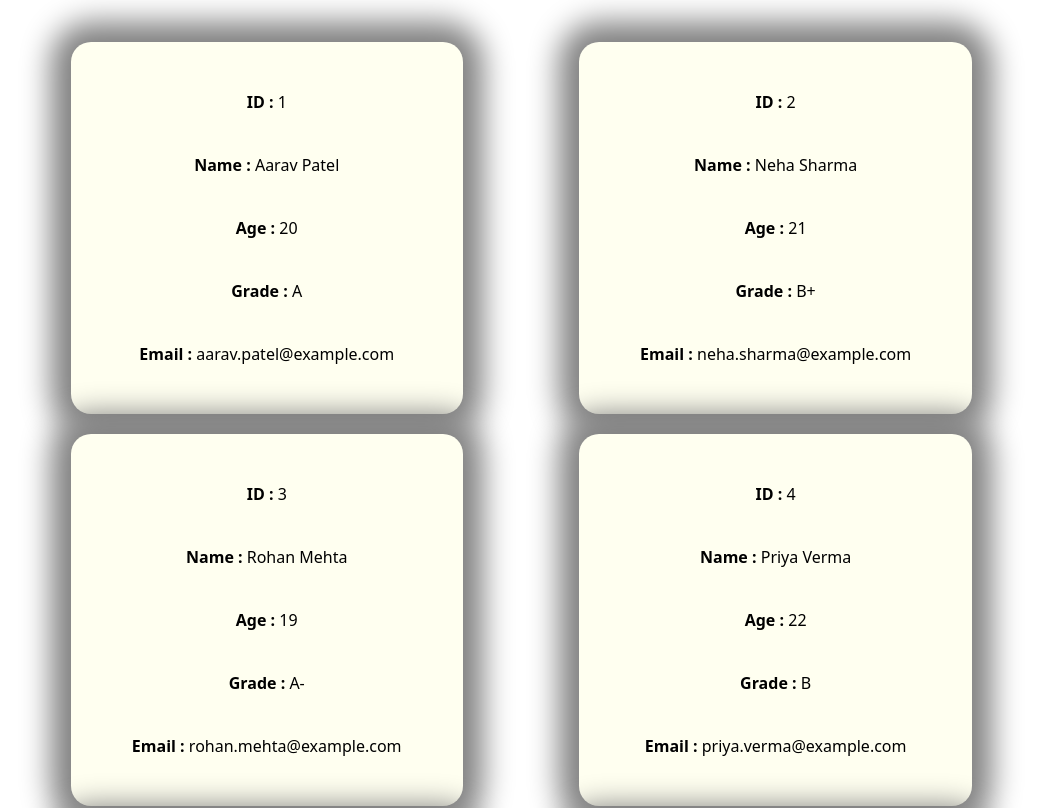
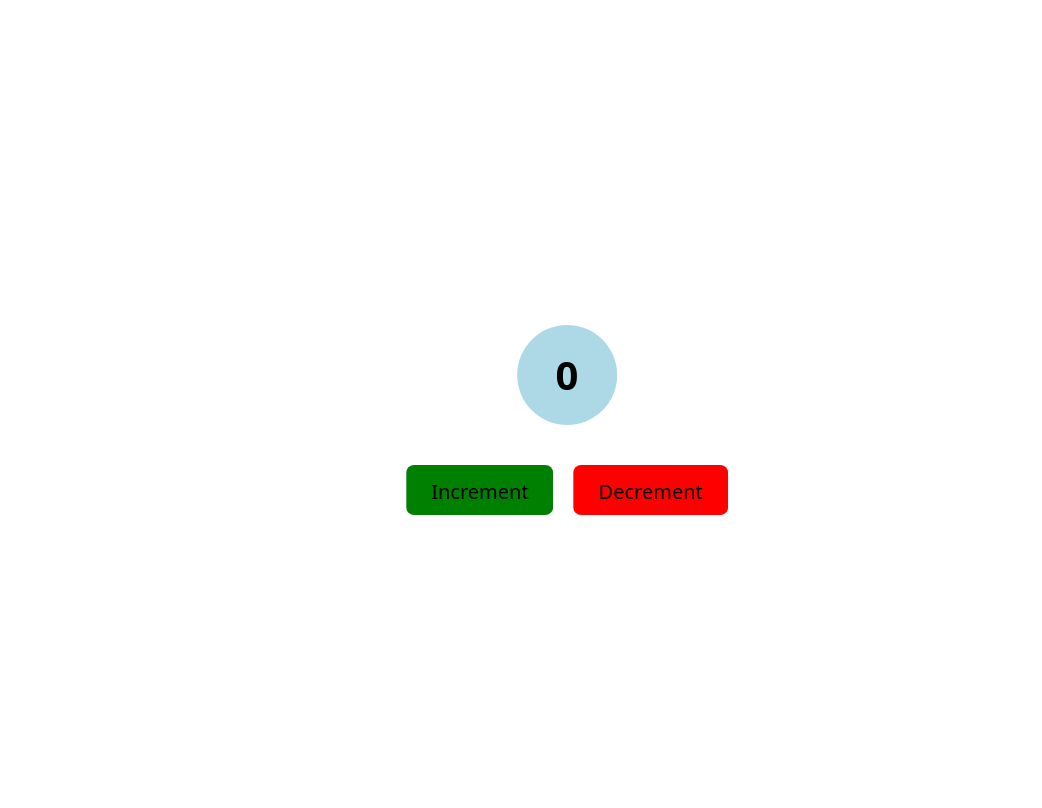
Before and after one commit to kakadiya326/React-Practice-Vector, a React (Vite) app in the folder firstApp/: page / in a window 1280 px wide. Shown: the top 808 px of the page, without its empty margins (73-1115 px from the left). Built offline with nearby package versions, Linux system fonts and the light colour scheme.

Commit message:
useState() use and need

```diff
--- a/firstApp/src/App.jsx
+++ b/firstApp/src/App.jsx
@@ -10,101 +10,101 @@ import RenderArrObj5 from './Components/RenderArrObj5'
 import RenderProps6 from './Components/RenderProps6'
 import RenderPropsBtn7 from './Components/RenderPropsBtn7'
 import RCompIterateArrObj8 from './Components/RCompIterateArrObj8'
+import StateManage9 from './Components/StateManage9'
 
 function App() {
 
-  let students = [
-    {
-      "Id": 1,
-      "Name": "Aarav Patel",
-      "Age": 20,
-      "Grade": "A",
-      "Email": "aarav.patel@example.com"
-    },
-    {
-      "Id": 2,
-      "Name": "Neha Sharma",
-      "Age": 21,
-      "Grade": "B+",
-      "Email": "neha.sharma@example.com"
-    },
-    {
-      "Id": 3,
-      "Name": "Rohan Mehta",
-      "Age": 19,
-      "Grade": "A-",
-      "Email": "rohan.mehta@example.com"
-    },
-    {
-      "Id": 4,
-      "Name": "Priya Verma",
-      "Age": 22,
-      "Grade": "B",
-      "Email": "priya.verma@example.com"
-    },
-    {
-      "Id": 5,
-      "Name": "Karan Singh",
-      "Age": 20,
-      "Grade": "A",
-      "Email": "karan.singh@example.com"
-    },
-    {
-      "Id": 6,
-      "Name": "Ananya Iyer",
-      "Age": 21,
-      "Grade": "A+",
-      "Email": "ananya.iyer@example.com"
-    },
-    {
-      "Id": 7,
-      "Name": "Vikram Joshi",
-      "Age": 23,
-      "Grade": "B-",
-      "Email": "vikram.joshi@example.com"
-    },
-    {
-      "Id": 8,
-      "Name": "Sneha Kulkarni",
-      "Age": 19,
-      "Grade": "A",
-      "Email": "sneha.kulkarni@example.com"
-    },
-    {
-      "Id": 9,
-      "Name": "Rahul Nair",
-      "Age": 22,
-      "Grade": "B+",
-      "Email": "rahul.nair@example.com"
-    },
-    {
-      "Id": 10,
-      "Name": "Pooja Choudhary",
-      "Age": 20,
-      "Grade": "A-",
-      "Email": "pooja.choudhary@example.com"
-    }
-  ]
+  // let students = [
+  //   {
+  //     "Id": 1,
+  //     "Name": "Aarav Patel",
+  //     "Age": 20,
+  //     "Grade": "A",
+  //     "Email": "aarav.patel@example.com"
+  //   },
+  //   {
+  //     "Id": 2,
+  //     "Name": "Neha Sharma",
+  //     "Age": 21,
+  //     "Grade": "B+",
+  //     "Email": "neha.sharma@example.com"
+  //   },
+  //   {
+  //     "Id": 3,
+  //     "Name": "Rohan Mehta",
+  //     "Age": 19,
+  //     "Grade": "A-",
+  //     "Email": "rohan.mehta@example.com"
+  //   },
+  //   {
+  //     "Id": 4,
+  //     "Name": "Priya Verma",
+  //     "Age": 22,
+  //     "Grade": "B",
+  //     "Email": "priya.verma@example.com"
+  //   },
+  //   {
+  //     "Id": 5,
+  //     "Name": "Karan Singh",
+  //     "Age": 20,
+  //     "Grade": "A",
+  //     "Email": "karan.singh@example.com"
+  //   },
+  //   {
+  //     "Id": 6,
+  //     "Name": "Ananya Iyer",
+  //     "Age": 21,
+  //     "Grade": "A+",
+  //     "Email": "ananya.iyer@example.com"
+  //   },
+  //   {
+  //     "Id": 7,
+  //     "Name": "Vikram Joshi",
+  //     "Age": 23,
+  //     "Grade": "B-",
+  //     "Email": "vikram.joshi@example.com"
+  //   },
+  //   {
+  //     "Id": 8,
+  //     "Name": "Sneha Kulkarni",
+  //     "Age": 19,
+  //     "Grade": "A",
+  //     "Email": "sneha.kulkarni@example.com"
+  //   },
+  //   {
+  //     "Id": 9,
+  //     "Name": "Rahul Nair",
+  //     "Age": 22,
+  //     "Grade": "B+",
+  //     "Email": "rahul.nair@example.com"
+  //   },
+  //   {
+  //     "Id": 10,
+  //     "Name": "Pooja Choudhary",
+  //     "Age": 20,
+  //     "Grade": "A-",
+  //     "Email": "pooja.choudhary@example.com"
+  //   }
+  // ]
 
-
-  let sty1 = {
-    "color": "blue",
-    "background": "yellow",
-    "border": "2px solid crimson",
-    "borderRadius": "0px",
-  }
-  let sty2 = {
-    "color": "white",
-    "background": "green",
-    "border": "2px solid black",
-    "borderRadius": "10px",
-  }
-  let sty3 = {
-    "color": "white",
-    "background": "red",
-    "border": "2px solid crimson",
-    "borderRadius": "30px",
-  }
+  // let sty1 = {
+  //   "color": "blue",
+  //   "background": "yellow",
+  //   "border": "2px solid crimson",
+  //   "borderRadius": "0px",
+  // }
+  // let sty2 = {
+  //   "color": "white",
+  //   "background": "green",
+  //   "border": "2px solid black",
+  //   "borderRadius": "10px",
+  // }
+  // let sty3 = {
+  //   "color": "white",
+  //   "background": "red",
+  //   "border": "2px solid crimson",
+  //   "borderRadius": "30px",
+  // }
 
   return (
     <>
@@ -134,16 +134,16 @@ function App() {
       <RenderPropsBtn7 label="Logout" sty={sty3} /> */}
 
       {/* def-08 */}
-
-      <div className='con'>
+      {/* <div className='con'>
         {
           students.map((obj) => {
             return <RCompIterateArrObj8 key={obj.Id} student={obj} />
           })
         }
-      </div>
+      </div> */}
 
-
+      {/* def-09 */}
+      <StateManage9 />
 
     </>
   )
--- /dev/null
+++ b/firstApp/src/Components/StateManage9.jsx
@@ -0,0 +1,23 @@
+import { useState } from "react"
+import '../css/card.css'
+
+let StateManager9 = () => {
+    let [c, setC] = useState(0)
+    let inc = () => setC(c + 1)
+    let dec = () => {
+        if (c > 0) {
+            setC(c - 1)
+        }
+    }
+
+    return (
+        <div className="container">
+            <p>{c}</p>
+            <div className="btnsCon">
+                <button onClick={inc} className="incbtn">Increment</button>
+                <button onClick={dec} className="decbtn">Decrement</button>
+            </div>
+        </div>
+    )
+}
+export default StateManager9
--- a/firstApp/src/css/card.css
+++ b/firstApp/src/css/card.css
@@ -1,10 +1,13 @@
 .con {
     width: 90%;
+    height: 80vh;
     display: flex;
     justify-content: space-evenly;
     flex-wrap: wrap;
     gap: 20px;
     margin: 10px 15px;
+    position: relative;
+    background-color: brown;
 }
 
 .card {
@@ -25,11 +28,11 @@
 
 .card div {
     color: black;
-    border: 3px solid black;
+    /* border: 3px solid black; */
     box-sizing: border-box;
 }
 
-p span{
+p span {
     font-weight: 700;
 }
 
@@ -47,3 +50,50 @@ img {
     width: 150px;
     height: 150px;
 }
+
+
+.container {
+    width: 100%;
+    position: relative;
+    top: 50%;
+    left: 50%;
+    transform: translate(-50%);
+    display: flex;
+    align-items: center;
+    flex-direction: column;
+}
+
+.btnsCon {
+    display: flex;
+    gap: 20px;
+    position: relative;
+}
+
+.container>p {
+    width: 100px;
+    height: 100px;
+    background-color: lightblue;
+    display: flex;
+    align-items: center;
+    justify-content: center;
+    font-size: 40px;
+    font-weight: 800;
+    color: black;
+    border-radius: 50%;
+}
+
+.incbtn,
+.decbtn {
+    width: fit-content;
+    height: 50px;
+    font-size: 20px;
+}
+
+.incbtn {
+    background-color: green;
+}
+
+
+.decbtn {
+    background-color: red;
+}
--- a/firstApp/src/main.jsx
+++ b/firstApp/src/main.jsx
@@ -9,5 +9,5 @@ createRoot(document.getElementById('root')).render(
     {/* <NavBar /> */}
     <App />
 
-  </StrictMode>,
+  </StrictMode>
 )
```
